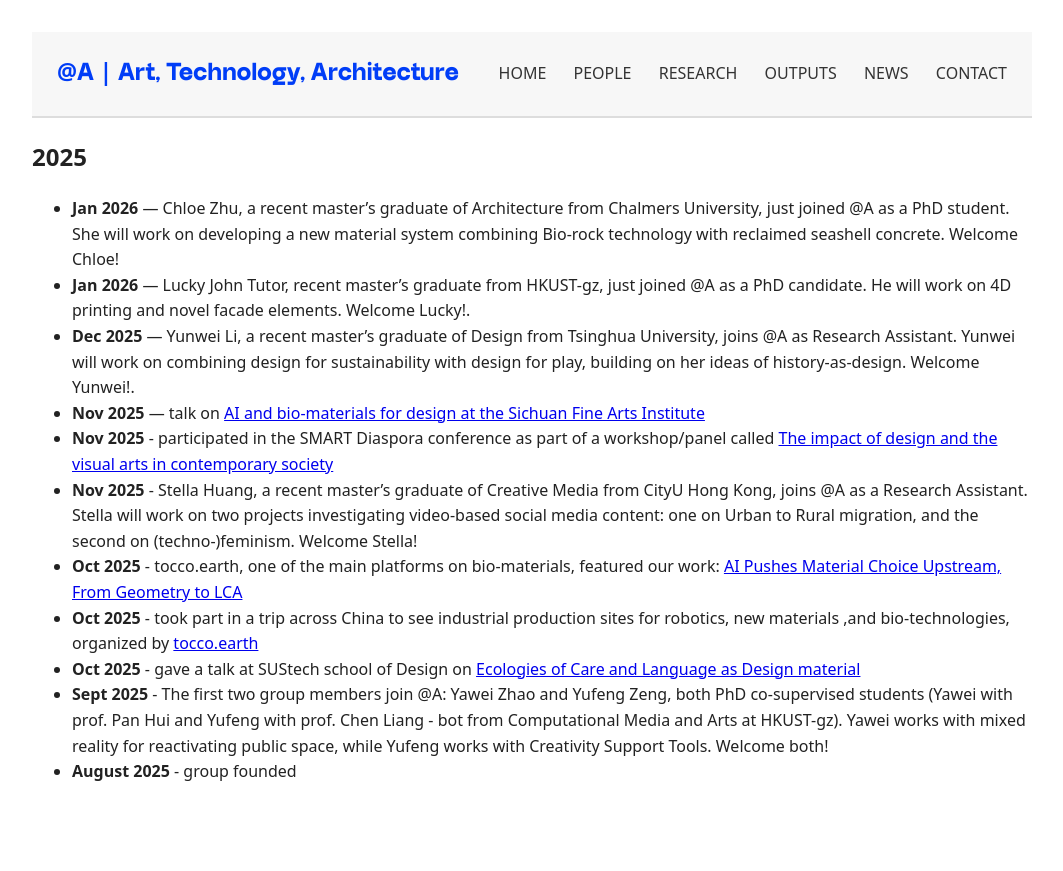
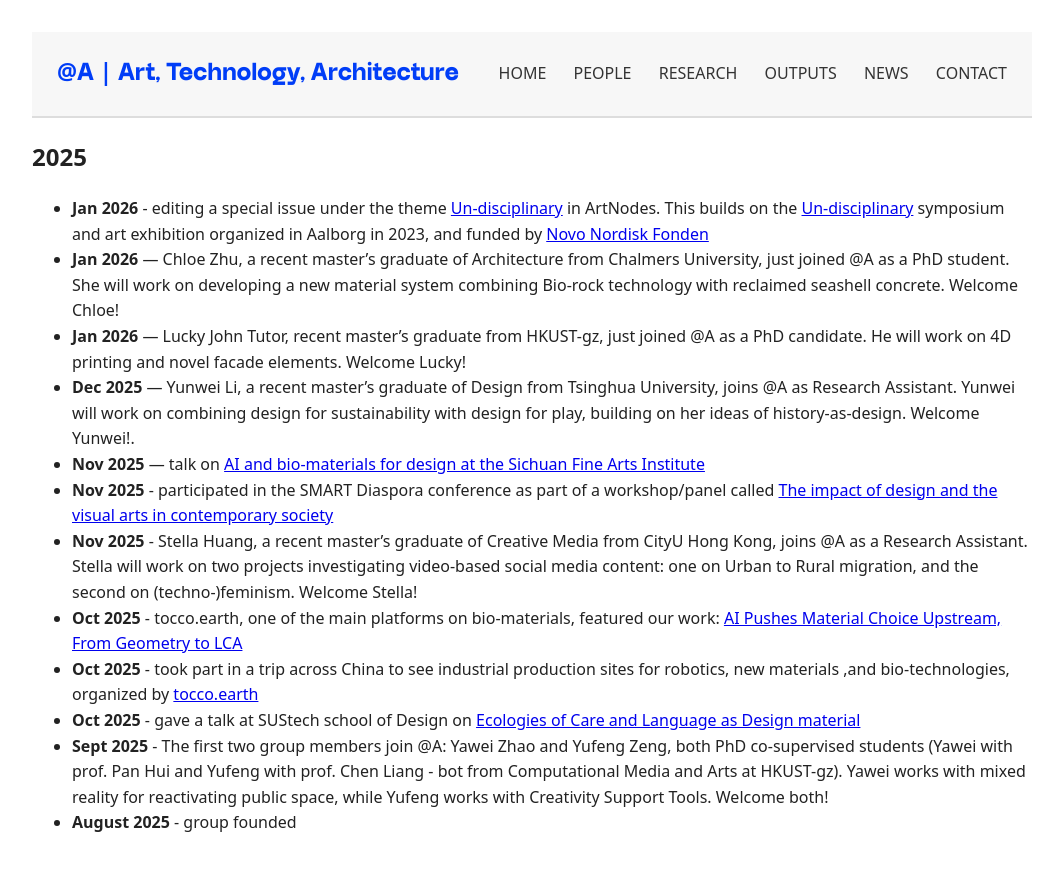
Before and after one commit to anqua/at-a, a Jekyll site: the page built from news.md, in a window 1280 px wide. Shown: the top 871 px of the page, without its empty margins (108-1171 px from the left). Built offline with Jekyll 4.4.1, drawn with Linux system fonts in a browser that asks for light colours; some web fonts are replaced.

Commit message:
Update news.md

```diff
--- a/news.md
+++ b/news.md
@@ -5,8 +5,9 @@ title: News
 
 ## 2025
 
+- **Jan 2026** - editing a special issue under the theme <a href="https://raco.cat/index.php/Artnodes/about/call-for-papers-no-disciplinari" target="_blank" rel="noopener">Un-disciplinary</a> in ArtNodes. This builds on the <a href="https://www.youtube.com/watch?v=m4Iat5GsrV0" target="_blank" rel="noopener">Un-disciplinary</a> symposium and art exhibition organized in Aalborg in 2023, and funded by <a href="https://novonordiskfonden.dk/en/" target="_blank" rel="noopener">Novo Nordisk Fonden</a>
 - **Jan 2026** — Chloe Zhu, a recent master's graduate of Architecture from Chalmers University, just joined @A as a PhD student. She will work on developing a new material system combining Bio-rock technology with reclaimed seashell concrete. Welcome Chloe!
-- **Jan 2026** — Lucky John Tutor, recent master's graduate from HKUST-gz, just joined @A as a PhD candidate. He will work on 4D printing and novel facade elements. Welcome Lucky!.
+- **Jan 2026** — Lucky John Tutor, recent master's graduate from HKUST-gz, just joined @A as a PhD candidate. He will work on 4D printing and novel facade elements. Welcome Lucky!
 - **Dec 2025** — Yunwei Li, a recent master's graduate of Design from Tsinghua University, joins @A as Research Assistant. Yunwei will work on combining design for sustainability with design for play, building on her ideas of history-as-design. Welcome Yunwei!.
 - **Nov 2025** — talk on <a href="https://mp.weixin.qq.com/s/cJqItKSQhdcrjMCkMWmffA" target="_blank" rel="noopener">AI and bio-materials for design at the Sichuan Fine Arts Institute</a>
 - **Nov 2025** - participated in the SMART Diaspora conference as part of a workshop/panel called <a href="https://www.linkedin.com/feed/update/urn:li:activity:7396896105701085184/" target="_blank" rel="noopener">The impact of design and the visual arts in contemporary society</a>
```
